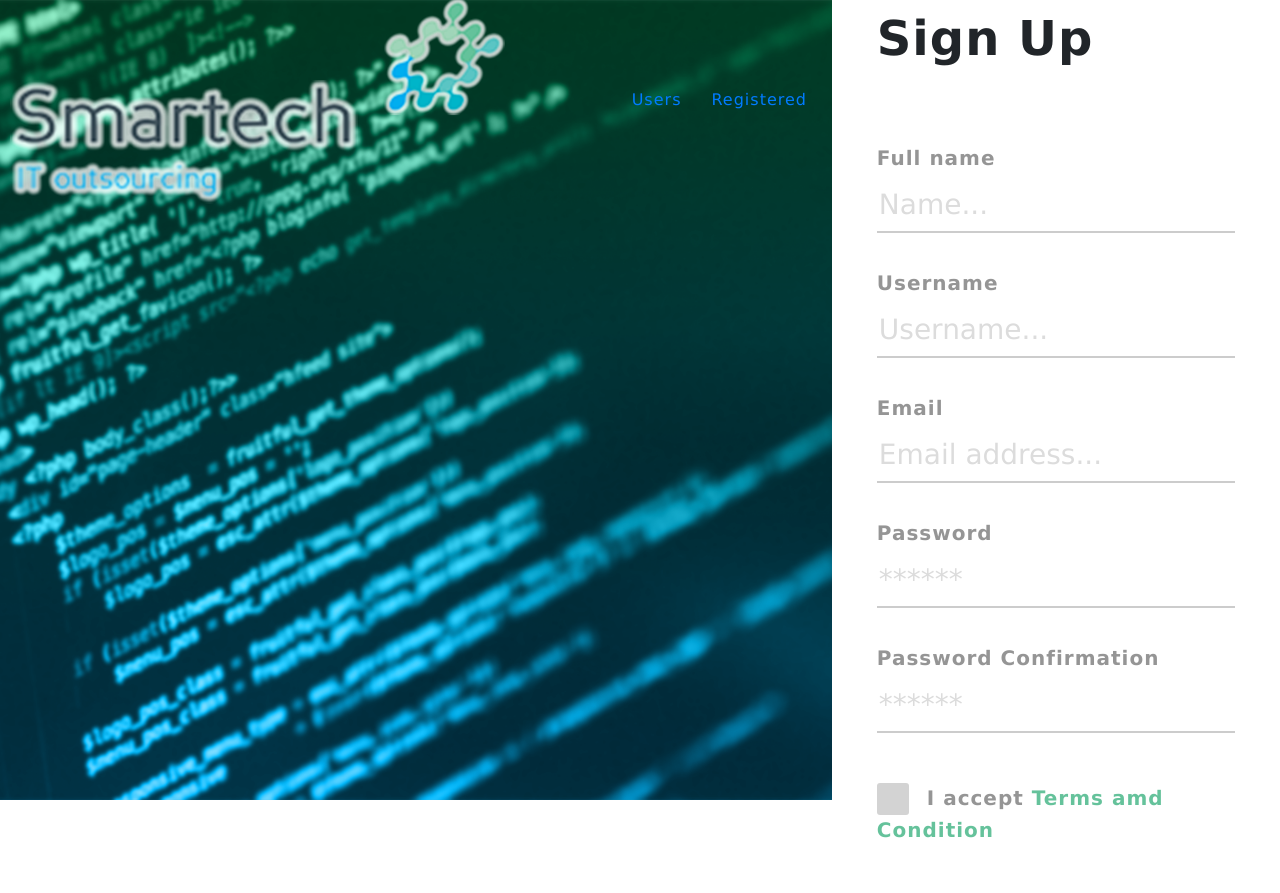
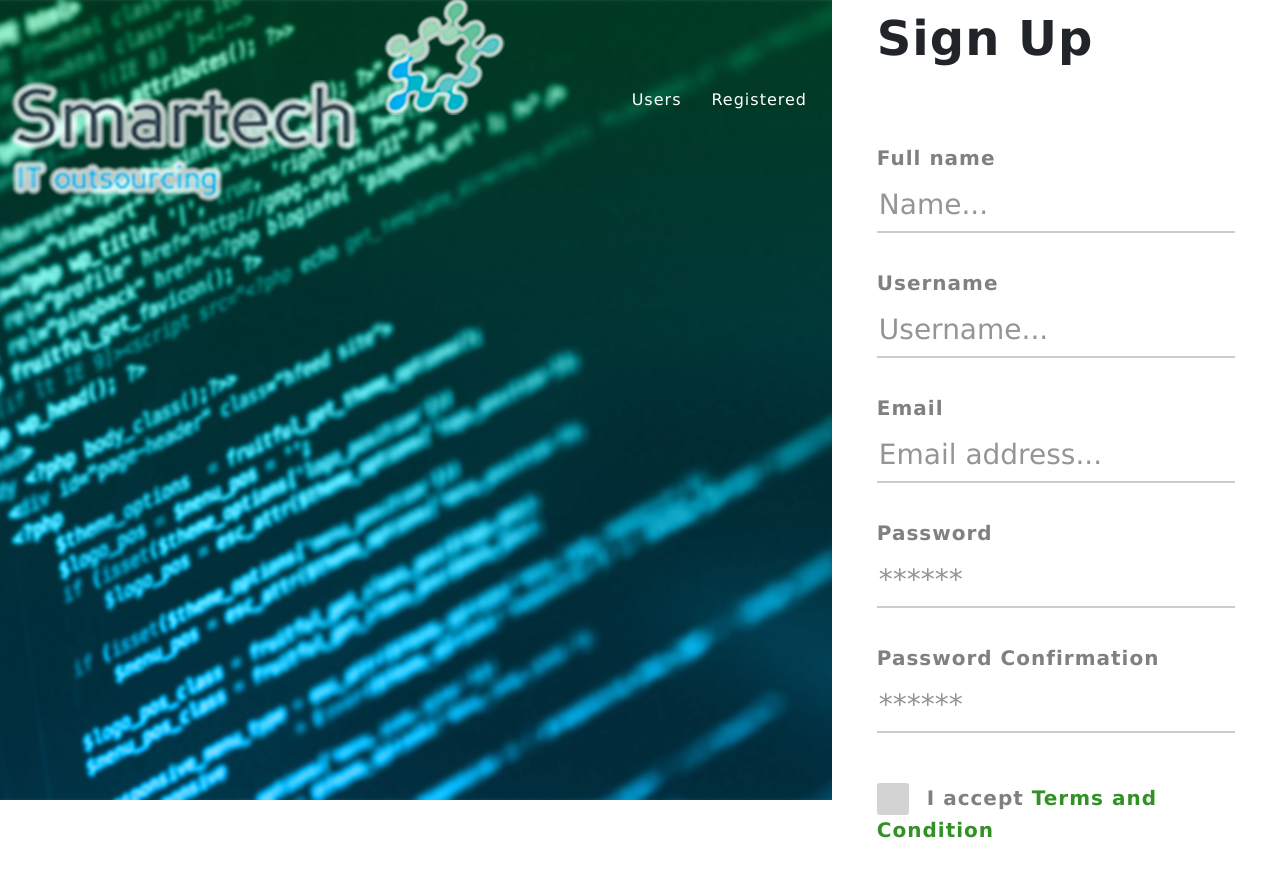
Before and after one commit to JohnnyB2711/vue, a Vue app: page / in a window 1280 px wide. Shown: the top 893 px of the page. Built offline with nearby package versions, Linux system fonts and the light colour scheme; no server answers; what vue-flag-icon would draw is missing.

Commit message:
последний комит на webstorm

```diff
--- a/src/assets/styles/style.scss
+++ b/src/assets/styles/style.scss
@@ -1,10 +1,11 @@
 $font-family:Verdana,serif;
 $letter-spacing:1px;
 $color:#959595;
+$color_grey:#808080;
 $color_green:#64c29b;
 $color_blue:#00aeef;
 $color_red:#c80000;
-$color_lightgreen:#14bc18;
+$color_lightgreen:#319126;
 
 @mixin pseudo($display: block, $pos: absolute, $content: ''){
   content: $content;
@@ -84,18 +85,19 @@ header{
     width:500px;
   }
 }
+
 .block_pole_registr{
-  display: flex;
-  flex-direction: column;
   width: 100%;
-  color: $color;
+  color: $color_grey;
   padding-top: 30px !important;
   @include transform(20px , 0);
   font-weight:bold;
+
   .pole_registr_flex {
     display: flex;
-    flex-direction:row-reverse;
+    justify-content: flex-end;
   }
+
   .pole_registr{
     width: 100%;
     margin-top: 35px;
@@ -103,6 +105,7 @@ header{
       top:10px;
       margin-top: 10px;
     }
+
     input{
       &.error {
         border-bottom: 2px solid $color_red;
@@ -117,7 +120,7 @@ header{
       padding-bottom:5px;
       @include transform(28px , 10px 0 0 0);
       @include input-placeholder {
-        color: #dcdcdc;
+        color: $color
       }
     }
     input:focus{
@@ -149,10 +152,9 @@ header{
 }
 label{
   @include transform(20px, 50px 0 0 0);
-  color: #959595;
   font-weight:bold;
   #green_text{
-    color:#65c29b;
+    color:$color_lightgreen;
   }
   .checkbox {
     display: none;
@@ -223,4 +225,5 @@ input[type=submit]:focus{
 }
 .menu .col{
   text-decoration: none;
+  color: white;
 }
--- a/src/components/Form.vue
+++ b/src/components/Form.vue
@@ -4,10 +4,12 @@
             <h2>{{$t('title')}}</h2>
             <span class="invalid" v-if="error_message">{{$t('msg.invalid_message')}}</span>
             <span class="invalid success_massage" v-if="success_message">{{$t('msg.success_message')}}</span>
-            <form class="block_pole_registr" @submit.prevent="submit">
+
+
+            <form class="block_pole_registr" id="form" @submit.prevent="submit">
                 <div class="pole_registr">
                     <span class="text">{{$t('header1')}}</span>
-                    <span class="pole_registr_flex mistakes">
+                    <span class="pole_registr_flex">
                             <input type="text" :placeholder="$t('placeholder1')" v-model="name"
                                    @blur="$v.name.$touch()">
                             <div class="invalid" v-if="$v.name.$error">
@@ -101,7 +103,6 @@
     import axios from 'axios';
     import Registration from "../layouts/Registration";
     import LanguageButton from "./LanguageButton";
-
     export default {
         components: {LanguageButton, Registration},
         data() {
@@ -145,14 +146,14 @@
             }
         },
         methods: {
-            async submit() {
+            async submit(event) {
                 this.$v.$touch();
                 setTimeout(() => {
                     this.show = false
                 }, 500);
                 if (!this.$v.$error) {
                     try {
-                        var responce = await axios.post("https://trainee.smartru.com/api/application",
+                        var response = await axios.post("https://trainee.smartru.com/api/application",
                         {
                             "full_name": this.name,
                             "username": this.username,
@@ -161,14 +162,13 @@
                             "password_confirmation": this.second_password
                         }
                     )
+            //this.$v.reset();
+                        //event.target.clear()
+                        event.target.reset();
                         this.success_message = true;
-                        this.$store.commit('ADD_ITEMS', responce.data)
-
-
+                        this.$store.commit('ADD_ITEMS', response.data);
                     } catch (e) {
                         this.error_message = true;
-                        this.success_message = false;
-
                     }
                 }
             }
--- a/src/components/Menu.vue
+++ b/src/components/Menu.vue
@@ -1,5 +1,5 @@
 <template>
-    <header><img src="@/assets/img/logo.png">
+    <header><img alt="логотип компании" src="@/assets/img/logo.png">
         <nav class="menu">
             <router-link class="col" class-active="active" to="/users">{{$t('users')}}</router-link>
             <router-link class="col" class-active="active" to="/">{{$t('reg')}}</router-link>
--- a/src/i18n/english.json
+++ b/src/i18n/english.json
@@ -18,7 +18,7 @@
   "header4": "Password",
   "header5": "Password Confirmation",
   "accept1": "I accept",
-  "accept2": " Terms amd Condition",
+  "accept2": " Terms and Condition",
   "users":"Users",
   "reg":"Registered",
   "Reg":"Registered users",
```
Lines whose indentation alone changed are shown as unchanged.
